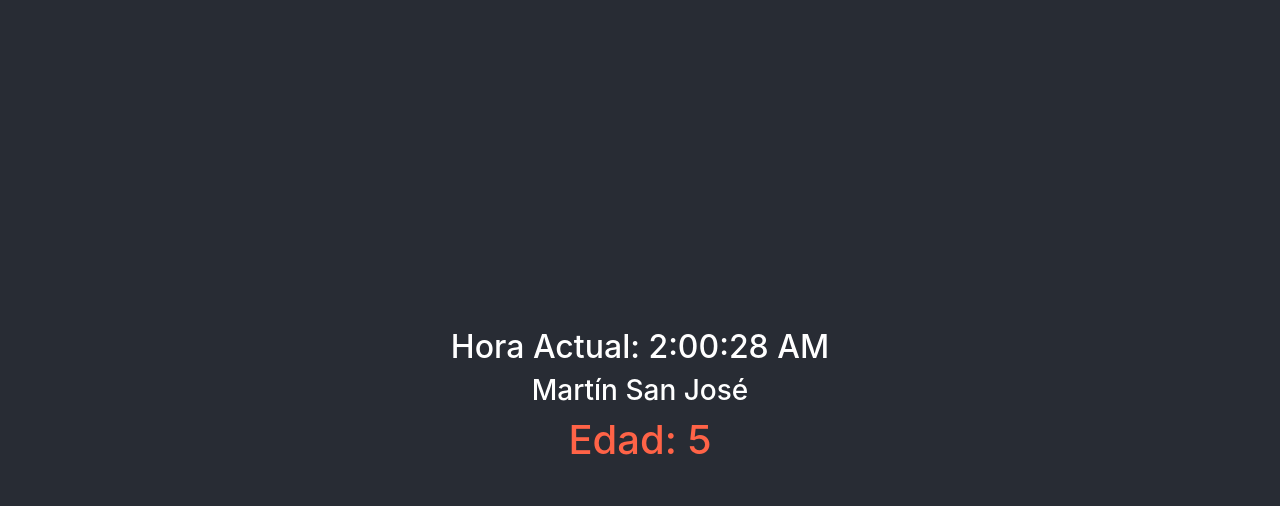
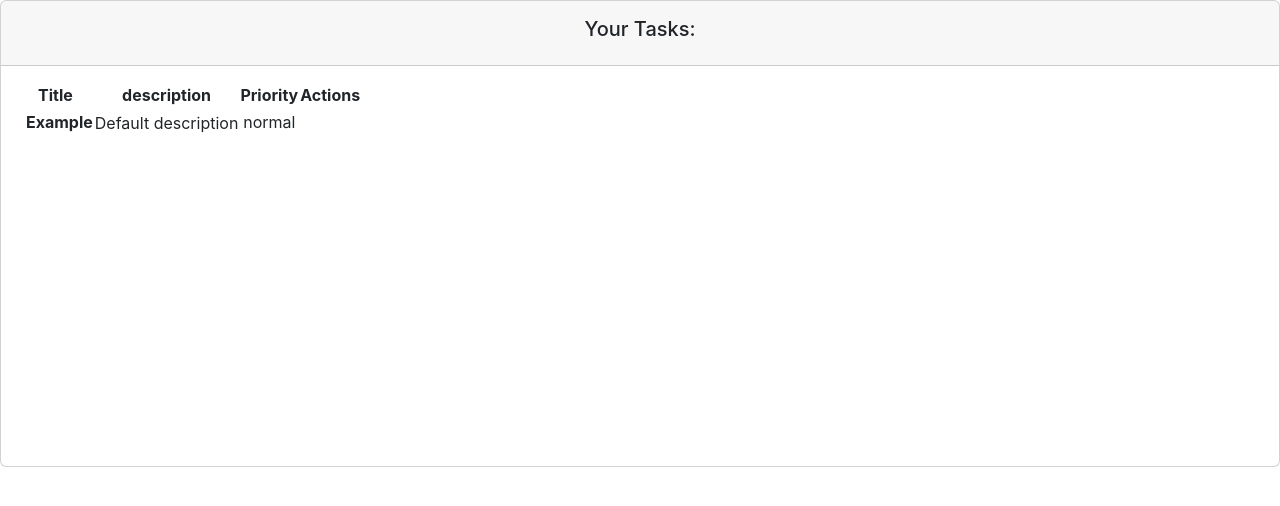
Before and after one commit to StivenAAmayaS/Aprendiendo-React-en-OB, a React (Create React App) app: page / in a window 1280 px wide. Shown: the top 506 px of the page. Built offline with nearby package versions, Linux system fonts and the light colour scheme.

Commit message:
Sesión 7: Incluyendo bootstrap con React

```diff
--- a/src/App.js
+++ b/src/App.js
@@ -1,6 +1,5 @@
-import Clock from './ejercicios/ejercicio_seiones_4_5_6';
 import './App.css';
-// import TasklistComponent from './components/container/task_list';
+import TasklistComponent from './components/container/task_list';
 // import Greeting from './components/pure/greeting';
 // import GreetingF from './components/pure/greetingF';
 // import ContactListComponent from './components/container/ContactListComponent';
@@ -9,14 +8,15 @@
 // import MiComponenteContexto from './hooks/ejemplo3';
 // import { Ejemplo4 } from './hooks/ejemplo4';
 // import { GreetingStyled } from './components/pure/greetingStyled';
+// import Clock from './ejercicios/ejercicio_seiones_4_5_6';
 
 function App() {
   return (
     <div className="App">
-      <header className="App-header">
+      {/* <header className="App-header"> */}
         {/* <Greeting name="Stiven"></Greeting> */}
         {/* <GreetingF name="Stiven"/> */}
-        {/* <TasklistComponent></TasklistComponent> */}
+        <TasklistComponent></TasklistComponent>
         {/* <ContactListComponent></ContactListComponent> */}
 
         {/* Ejemplos de uso de Hooks */}
@@ -29,8 +29,8 @@
         {/* </Ejemplo4> */}
         {/* <GreetingStyled name="Stiven"></GreetingStyled> */}
 
-        <Clock></Clock>
-      </header>
+        {/* <Clock></Clock> */}
+      {/* </header> */}
     </div>
   );
 }
--- a/src/components/container/task_list.jsx
+++ b/src/components/container/task_list.jsx
@@ -5,7 +5,7 @@
 // import PropTypes from 'prop-types';
 
 // Importamos la hoja de estilos de task.scss
-import '../../styles/task.scss';
+import "../../styles/task.scss";
 
 const TasklistComponent = (props) => {
   const defaultTaks = new Task(
@@ -35,9 +35,35 @@
 
   return (
     <div>
-      <h1>Your Task:</h1>
-      {/* TODO: Aplicar un for/map para renderizar una lista  */}
-      <TaskComponent task={defaultTaks}></TaskComponent>
+      <div className="col-12">
+        <div className="card">
+          {/* card header {title} */}
+          <div className="card-header p-3">
+            <h5>Your Tasks:</h5>
+          </div>
+          {/* card-body {content} */}
+          <div
+            className="card-body"
+            data-mdb-perfect-scrollbar="true"
+            style={{ position: "relative", height: "400px" }}
+          >
+            <table>
+              <thead>
+                <tr>
+                  <th scope="col">Title</th>
+                  <th scope="col">description</th>
+                  <th scope="col">Priority</th>
+                  <th scope="col">Actions</th>
+                </tr>
+              </thead>
+              <tbody>
+                {/* TODO: Iterar sobre una lista de tareas */}
+                <TaskComponent task={defaultTaks}></TaskComponent>
+              </tbody>
+            </table>
+          </div>
+        </div>
+      </div>
     </div>
   );
 };
--- a/src/components/pure/task.jsx
+++ b/src/components/pure/task.jsx
@@ -3,7 +3,7 @@
 import { Task } from "../../models/task_class";
 
 // Importamos la hoja de estilos de task.scss
-import '../../styles/task.scss';
+import "../../styles/task.scss";
 
 const TaskComponent = ({ task }) => {
   useEffect(() => {
@@ -15,12 +15,30 @@
   }, [task]);
 
   return (
-    <div>
-      <h2 className="task-name">Nombre: {task.name}</h2>
-      <h3>Descripción: {task.description}</h3>
-      <h4>Nivel: {task.level}</h4>
-      <h5>This task is: {task.completed ? "COMPLETED" : "PENDING"}</h5>
-    </div>
+    <tr className="fw-normal">
+      <th>
+        <span className="ms-2">{task.name}</span>
+      </th>
+      <td>
+        <span className="align-middle">{task.description}</span>
+      </td>
+      <td className="align-middle">
+        {/* TODO: Sustituir por un badge */}
+        <span>{task.level}</span>
+      </td>
+      <td className="align-middle">
+        {/* TODO: Sustituir por iconos */}
+        <span>{task.completed}</span>
+      </td>
+    </tr>
+    // ---------------------------------------------------
+
+    // <div>
+    //   <h2 className="task-name">Nombre: {task.name}</h2>
+    //   <h3>Descripción: {task.description}</h3>
+    //   <h4>Nivel: {task.level}</h4>
+    //   <h5>This task is: {task.completed ? "COMPLETED" : "PENDING"}</h5>
+    // </div>
   );
 };
 
```
